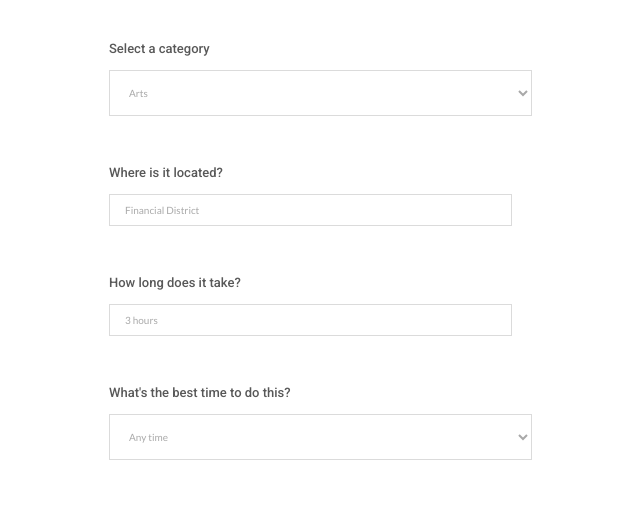
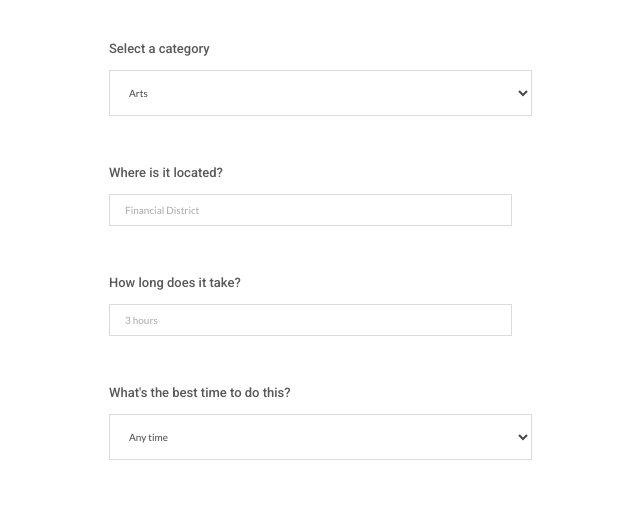
Before and after one commit to zeniavilla/experience-it-app, a React (Create React App) app in the folder experience-it-app-client/: page /describe-your-experience in a window 1280 px wide. Shown: the part 220-730 px from the top of the page, without its empty margins (307-947 px from the left). Built offline with nearby package versions, Linux system fonts and the light colour scheme.

Commit message:
Add dark gray color to ExperienceForm

```diff
--- a/experience-it-app-client/src/containers/ExperienceForm.css
+++ b/experience-it-app-client/src/containers/ExperienceForm.css
@@ -9,8 +9,12 @@
 
 .form-field input, .form-field-select select {
     border: 1px solid #dbdbdb;
+    color: #484848;
+    padding: 15px;
+}
+
+.form-field-select select option {
     color: #a9a9a9;
-    padding: 15px;
 }
 
 .form-field input, .form-field::placeholder, .form-field-select select {
@@ -18,6 +22,7 @@
 }
 
 .form-field input {
+    color: #484848;
     height: 20px;
     width: 90%;
 }
@@ -45,3 +50,7 @@
     line-height: 180%;
     margin: 5% auto;
 }
+
+.form-action {
+    margin-bottom: 10%;
+}
```
